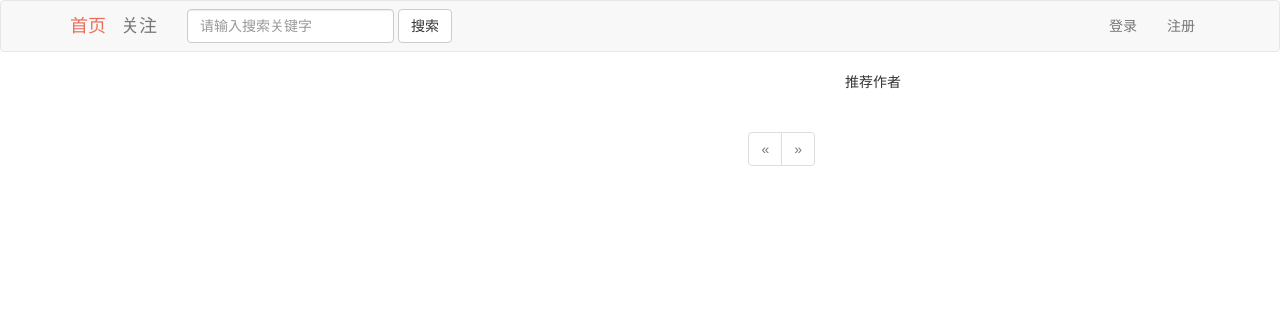
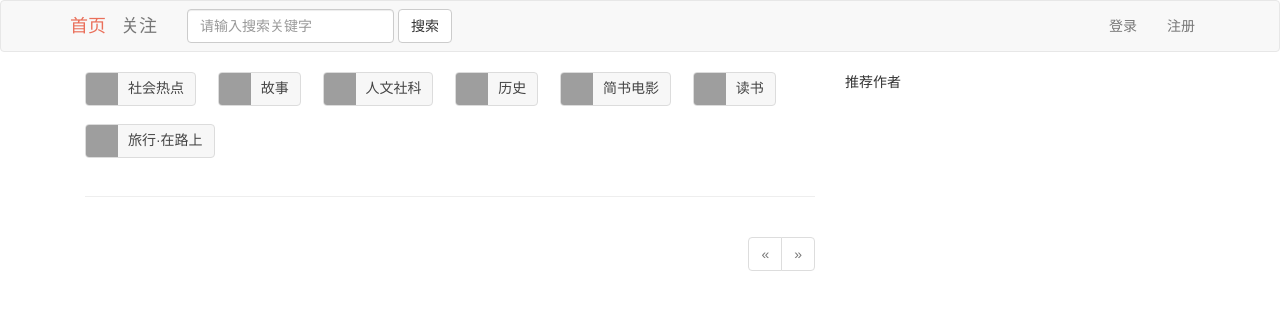
Before and after one commit to kevinforme/my_flask, a Flask app: page / in a window 1280 px wide. Shown: the top 312 px of the page. Run offline with Flask 2, Linux system fonts and the light colour scheme; data that the repository does not hold is empty; some libraries are stand-ins or nearby versions; grey boxes are pictures that could not be loaded.

Commit message:
Modified some styles to add article category icons

```diff
--- a/app/auth/views.py
+++ b/app/auth/views.py
@@ -118,8 +118,9 @@ def password_reset_request():
                        'auth/email/reset_password',
                        user=user, token=token,
                        next=request.args.get('next'))
-        flash('An email with instructions to reset your password has been '
-              'sent to you.')
+            flash('重置密码的邮件已经发送到您的邮箱,请前往确认.')
+        else:
+            flash('邮箱不存在')
         return redirect(url_for('auth.login'))
     return render_template('auth/reset_password.html', form=form)
 
--- a/app/static/styles.css
+++ b/app/static/styles.css
@@ -13,7 +13,7 @@ ul.posts li.post {
 }
 ul.posts {
     list-style-type: none;
-    margin: 40px 0 0 -40px;
+    margin: 10px 0 0 -40px;
 }
 ul.posts li.post:hover {
     background-color: #eee;
@@ -38,6 +38,15 @@ div.post-title>h1 {
 }
 div.post-body{
     margin-bottom: 80px;
+}
+.post-outline{
+    color: #999;
+    margin: 8px 0 8px 0;
+}
+.post-title{
+    color: #333;
+    font-weight: 700;
+    font-size: 18px;
 }
 div.pagination {
     width: 100%;
@@ -130,3 +139,26 @@ div.recommend-name{
 #follow-tag{
     float: right;
 }
+.recommend-collection{
+    display: block;
+}
+.recommend-collection .collection{
+    display: inline-block;
+    margin: 0 18px 18px 0;
+    min-height: 32px;
+    background-color: #f7f7f7;
+    border: 1px solid #dcdcdc;
+    border-radius: 4px;
+    vertical-align: top;
+    overflow: hidden;
+}
+.recommend-collection img{
+    width: 32px;
+    height: 32px;
+    vertical-align: middle
+}
+.recommend-collection .name{
+    display: inline-block;
+    padding: 0 11px 0 6px;
+    font-size: 14px;
+}
--- a/app/templates/_posts.html
+++ b/app/templates/_posts.html
@@ -15,11 +15,11 @@
                 {{ moment(post.timestamp).fromNow() }}
             </div>
         </div>
-        <a href="{{ url_for('.post',id=post.id) }}">
-            <div class="post-title" style="color: #333333">
-                <h4>{{ post.title }}</h4>
+        <a href="{{ url_for('.post',id=post.id) }}" target="_blank">
+            <div class="post-title">
+                {{ post.title }}
             </div>
-            <div class="post-outline" style="color: black">
+            <div class="post-outline">
                 {{ post.outline }}
             </div>
         </a>
--- a/app/templates/index.html
+++ b/app/templates/index.html
@@ -3,12 +3,50 @@
 
 {% block page_content %}
     <div class="col-md-8">
-        {% include '_posts.html' %}
-        {% if pagination %}
-        <div class="pagination">
-            {{ macros.pagination_widget(pagination,'.index') }}
+        <div class="recommend-collection">
+            <a class="collection" target="_blank"
+               href="#">
+                <img src="//upload.jianshu.io/collections/images/261938/man-hands-reading-boy-large.jpg?imageMogr2/auto-orient/strip|imageView2/1/w/64/h/64"
+                     alt="64"/>
+                <div class="name">社会热点</div>
+            </a> <a class="collection" target="_blank"
+                    href="#">
+            <img src="//upload.jianshu.io/collections/images/95/1.jpg?imageMogr2/auto-orient/strip|imageView2/1/w/64/h/64"
+                 alt="64"/>
+            <div class="name">故事</div>
+        </a> <a class="collection" target="_blank"
+                href="#">
+            <img src="//upload.jianshu.io/collections/images/494271/51164a1egd7b1a4a7c491_690.jpg?imageMogr2/auto-orient/strip|imageView2/1/w/64/h/64"
+                 alt="64"/>
+            <div class="name">人文社科</div>
+        </a> <a class="collection" target="_blank"
+                href="#">
+            <img src="//upload.jianshu.io/collections/images/75/22.jpg?imageMogr2/auto-orient/strip|imageView2/1/w/64/h/64"
+                 alt="64"/>
+            <div class="name">历史</div>
+        </a> <a class="collection" target="_blank" href="#">
+            <img src="//upload.jianshu.io/collections/images/21/20120316041115481.jpg?imageMogr2/auto-orient/strip|imageView2/1/w/64/h/64"
+                 alt="64"/>
+            <div class="name">简书电影</div>
+        </a> <a class="collection" target="_blank" href="#">
+            <img src="//upload.jianshu.io/collections/images/4/sy_20091020135145113016.jpg?imageMogr2/auto-orient/strip|imageView2/1/w/64/h/64"
+                 alt="64"/>
+            <div class="name">读书</div>
+        </a> <a class="collection" target="_blank" href="#">
+            <img src="//upload.jianshu.io/collections/images/13/%E5%95%8A.png?imageMogr2/auto-orient/strip|imageView2/1/w/64/h/64"
+                 alt="64"/>
+            <div class="name">旅行·在路上</div>
+        </a>
         </div>
-        {% endif %}
+        <hr>
+        <div>
+            {% include '_posts.html' %}
+            {% if pagination %}
+                <div class="pagination">
+                    {{ macros.pagination_widget(pagination,'.index') }}
+                </div>
+            {% endif %}
+        </div>
     </div>
     <div class="col-md-4">
         {% include '_recommends.html' %}
--- a/app/templates/post.html
+++ b/app/templates/post.html
@@ -2,7 +2,7 @@
 {% import 'bootstrap/wtf.html' as wtf %}
 {% import '_macros.html' as macros %}
 
-{% block title %}Flasky - Post{% endblock %}
+{% block title %}{{ post.title }}{% endblock %}
 
 {% block page_content %}
     <div class="post col-md-8 col-md-offset-2">
```
